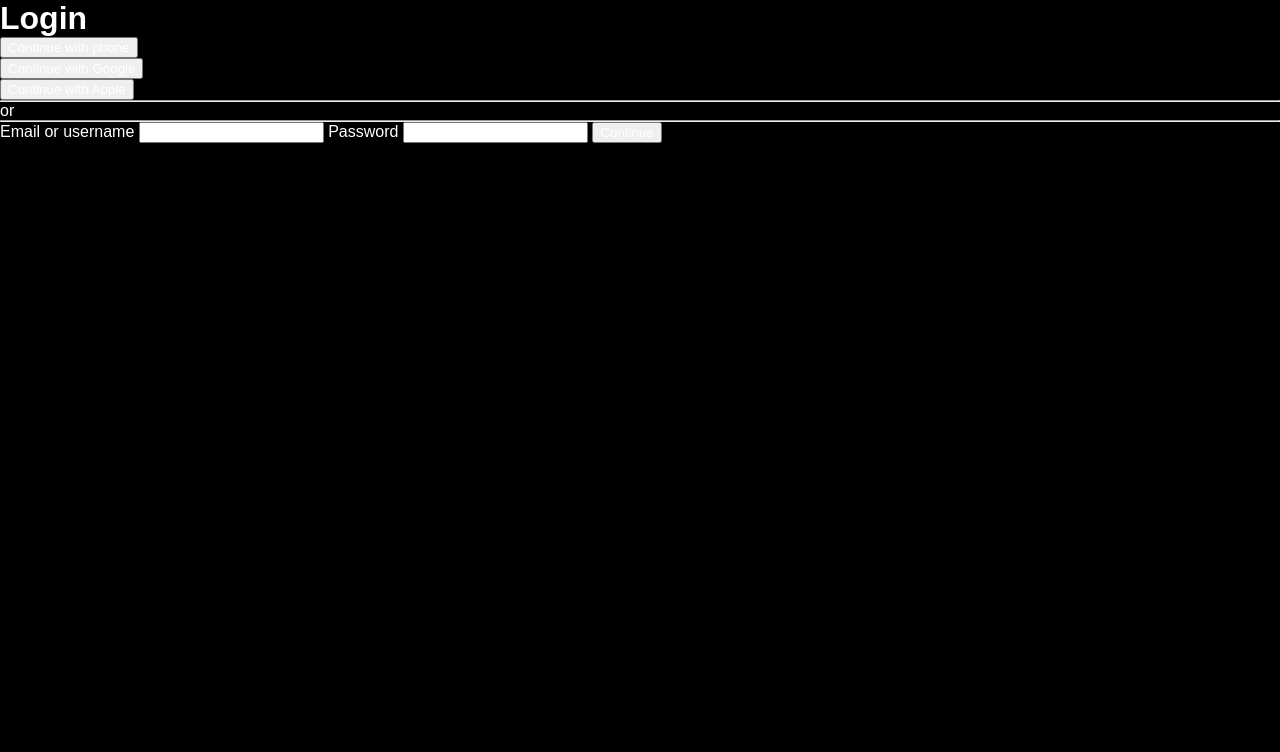
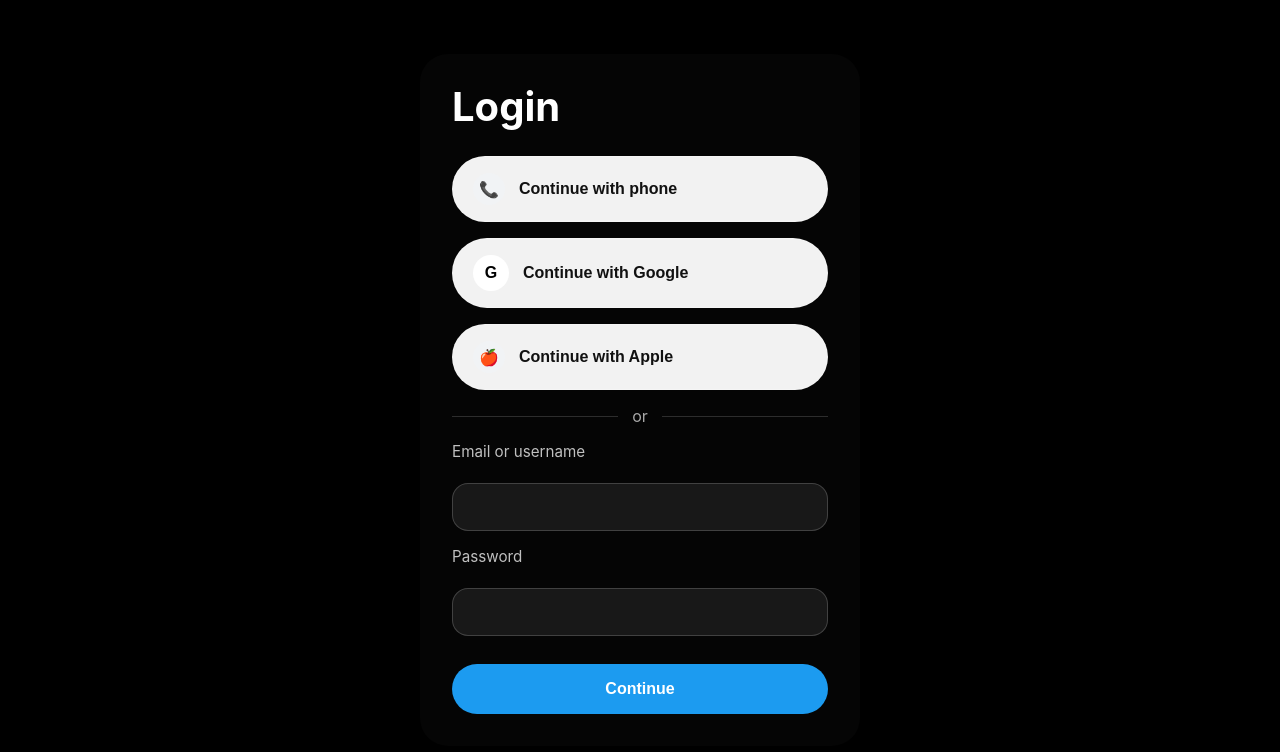
Before and after one commit to sweta-may/fswd-ex2, a plain HTML site: page login.html in a window 1280 px wide. Drawn offline with Linux system fonts and the light colour scheme.

Commit message:
login page buttons styled

```diff
--- a/login.html
+++ b/login.html
@@ -11,13 +11,22 @@
         <h1>Login</h1>
         <form id="login-form" action="#" method="post">
             <div class="cnt-phone">
-                <button type="button" id="phone-btn">Continue with phone</button>
+                <button type="button" id="phone-btn" class="auth-button phone-btn">
+                    <span class="btn-icon">📞</span>
+                    Continue with phone
+                </button>
             </div>
             <div class="cnt-google">
-                <button type="button" id="google-btn">Continue with Google</button>
+                <button type="button" id="google-btn" class="auth-button google-btn">
+                    <span class="btn-icon google-icon">G</span>
+                    Continue with Google
+                </button>
             </div>
             <div class="cnt-apple">
-                <button type="button" id="apple-btn">Continue with Apple</button>
+                <button type="button" id="apple-btn" class="auth-button apple-btn">
+                    <span class="btn-icon">🍎</span>
+                    Continue with Apple
+                </button>
             </div>
 
             <div class="divider">
--- a/login.js
+++ b/login.js
@@ -1,13 +1,24 @@
 document.addEventListener('DOMContentLoaded', function () {
+    const redirect = function () {
+        localStorage.setItem('loggedIn', 'true');
+        window.location.href = 'index.html';
+    };
+
+    const phoneBtn = document.getElementById('phone-btn');
+    const googleBtn = document.getElementById('google-btn');
+    const appleBtn = document.getElementById('apple-btn');
     const loginForm = document.getElementById('login-form');
 
+    if (phoneBtn) phoneBtn.addEventListener('click', redirect);
+    if (googleBtn) googleBtn.addEventListener('click', redirect);
+    if (appleBtn) appleBtn.addEventListener('click', redirect);
+
+    if (loginForm) {
         loginForm.addEventListener('submit', function (event) {
             event.preventDefault();
-
-    // Simulate a successful login and save state.
-    localStorage.setItem('loggedIn', 'true');
-    window.location.href = 'index.html';
+            redirect();
         });
+    }
 
     const loggedIn = localStorage.getItem('loggedIn');
     if (loggedIn === 'true') {
--- a/styles.css
+++ b/styles.css
@@ -1,19 +1,127 @@
-*{
+* {
     margin: 0;
     box-sizing: border-box;
 }
 
 body {
-    background-color: black;
-    color: white;
-    font-family: Arial, sans-serif;
+    min-height: 100vh;
+    display: flex;
+    align-items: center;
+    justify-content: center;
+    background: #000;
+    color: #fff;
+    font-family: Inter, Arial, sans-serif;
+    padding: 24px;
 }
 
-.login-container,
-form,
-label,
-input,
-button,
+.login-container {
+    width: 100%;
+    max-width: 440px;
+    padding: 32px;
+    border-radius: 28px;
+    background: #050505;
+    box-shadow: 0 24px 60px rgba(0, 0, 0, 0.45);
+}
+
 h1 {
-    color: white;
+    margin-bottom: 28px;
+    font-size: 2.5rem;
+    font-weight: 700;
+    line-height: 1.05;
 }
+
+form {
+    display: flex;
+    flex-direction: column;
+    gap: 16px;
+}
+
+.auth-button {
+    width: 100%;
+    display: inline-flex;
+    align-items: center;
+    justify-content: start;
+    gap: 14px;
+    padding: 16px 20px;
+    border-radius: 999px;
+    border: 1px solid rgba(255, 255, 255, 0.18);
+    background: rgba(255, 255, 255, 0.95);
+    color: #111;
+    font-size: 1rem;
+    font-weight: 600;
+    cursor: pointer;
+    transition: transform 0.2s ease, box-shadow 0.2s ease, border-color 0.2s ease;
+}
+
+.auth-button:hover {
+    transform: translateY(-1px);
+    box-shadow: 0 14px 35px rgba(0, 0, 0, 0.15);
+    border-color: rgba(255, 255, 255, 0.35);
+}
+
+.btn-icon {
+    width: 32px;
+    height: 32px;
+    display: inline-flex;
+    align-items: center;
+    justify-content: center;
+    border-radius: 50%;
+    background: #f1f3f5;
+    color: #111;
+    font-size: 1rem;
+}
+
+.google-icon {
+    width: 36px;
+    height: 36px;
+    background: #fff;
+    color: #000;
+    font-weight: 700;
+}
+
+label {
+    display: block;
+    color: rgba(255, 255, 255, 0.75);
+    font-size: 0.95rem;
+    margin-bottom: 6px;
+}
+
+input {
+    width: 100%;
+    padding: 14px 16px;
+    border-radius: 16px;
+    border: 1px solid rgba(255, 255, 255, 0.18);
+    background: rgba(255, 255, 255, 0.08);
+    color: #fff;
+    outline: none;
+    font-size: 1rem;
+}
+
+input::placeholder {
+    color: rgba(255, 255, 255, 0.5);
+}
+
+#login-btn {
+    margin-top: 12px;
+    padding: 16px;
+    border-radius: 999px;
+    border: none;
+    background: #1c9bf0;
+    color: #fff;
+    font-size: 1rem;
+    font-weight: 700;
+}
+
+.divider {
+    display: flex;
+    align-items: center;
+    gap: 14px;
+    color: rgba(255, 255, 255, 0.65);
+}
+
+.divider hr {
+    flex: 1;
+    border: none;
+    height: 1px;
+    background: rgba(255, 255, 255, 0.16);
+}
```
Lines whose indentation alone changed are shown as unchanged.
